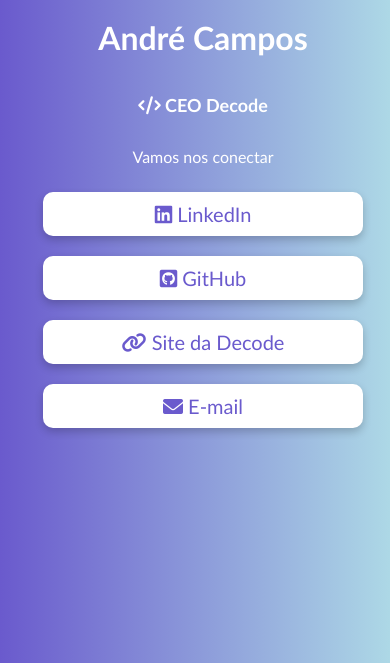
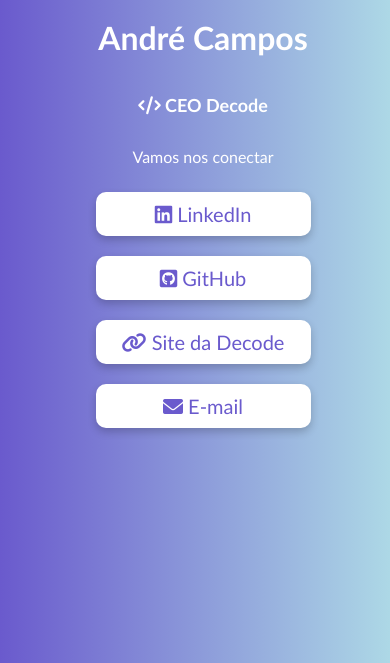
Before and after one commit to decocampos/linketree, a plain HTML site: page index.html in a window 390 px wide. Shown: the part 181-844 px from the top of the page. Drawn offline with Linux system fonts and the light colour scheme.

Commit message:
Update responsivo.css

```diff
--- a/responsivo.css
+++ b/responsivo.css
@@ -4,4 +4,8 @@
         align-items: center;
         width: 100%;
     }
+    a {
+    background-color: white;
+    width: 50%;
+    }
 }
```
